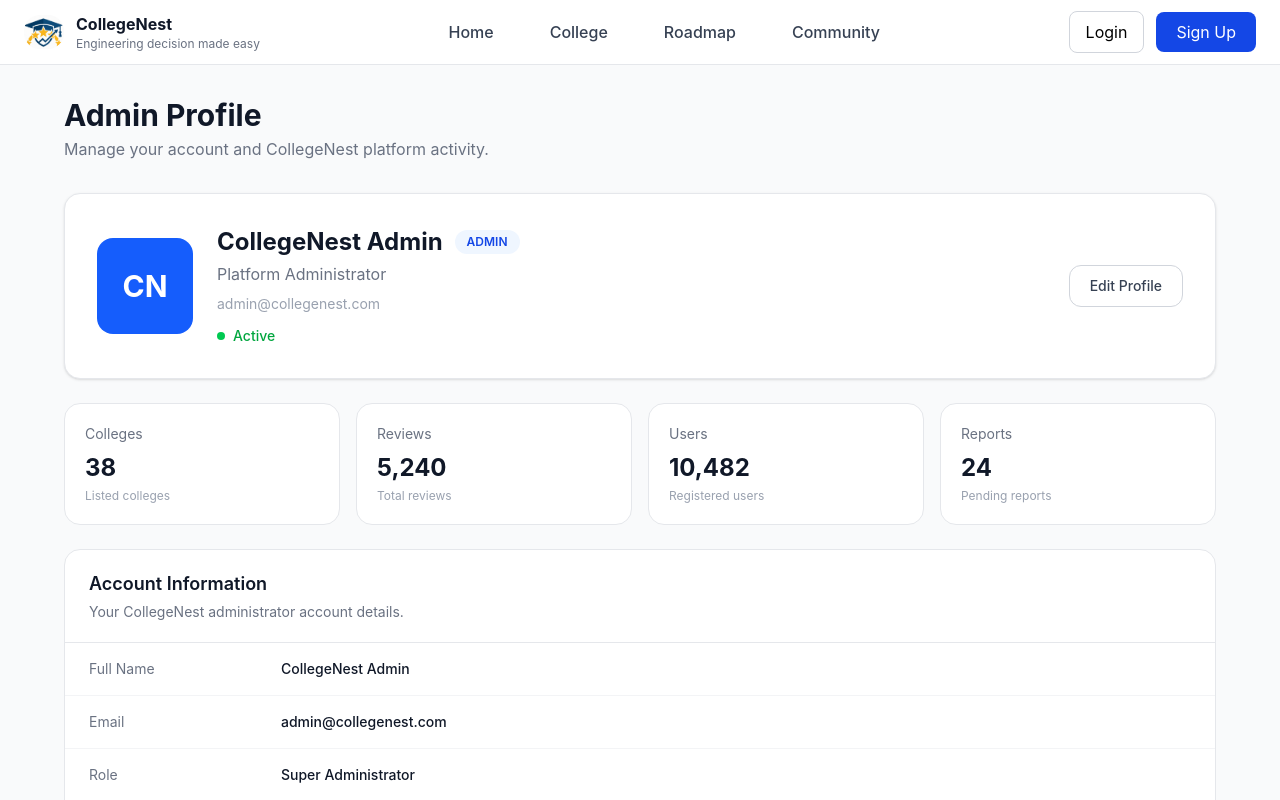
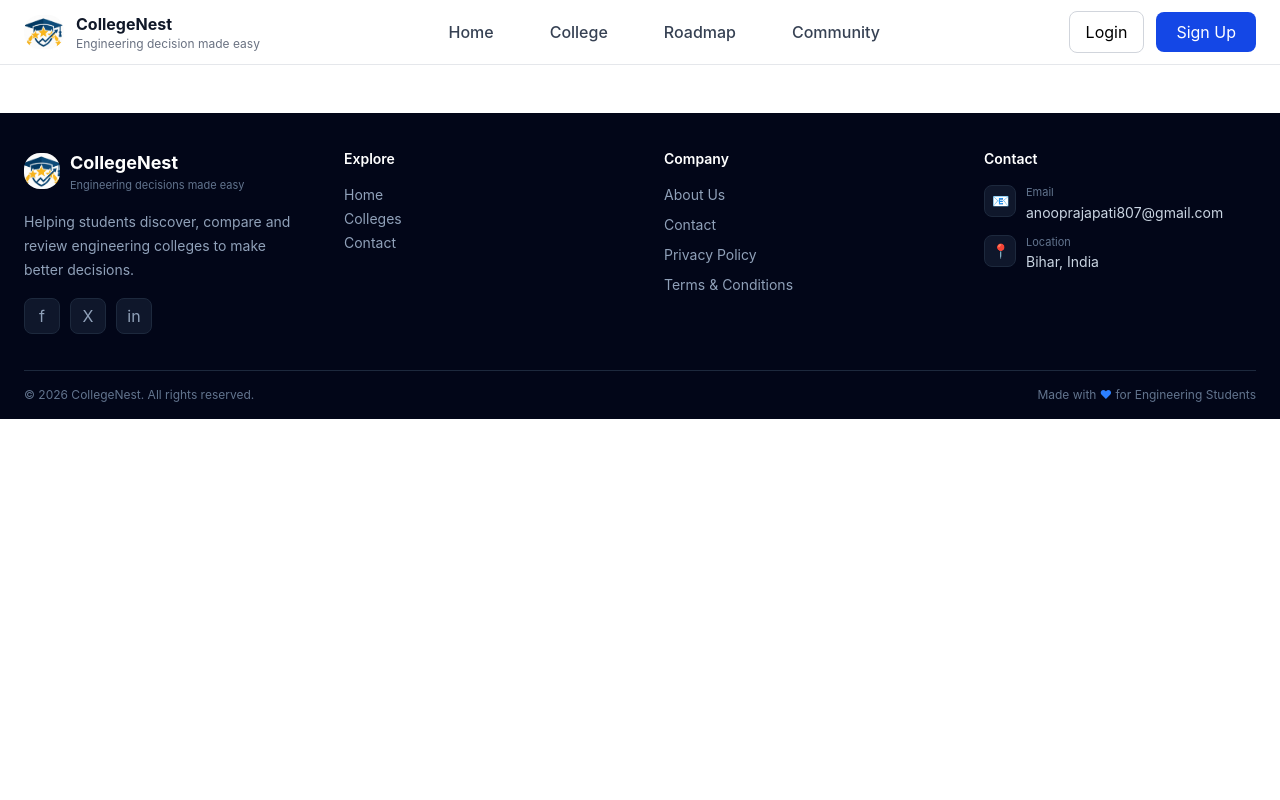
Before and after one commit to Anoopraja/CollegeNest, a React (Vite) app in the folder BCE-Bihar/: page /admin in a window 1280 px wide. Shown: the top 800 px of the page. Built offline with nearby package versions, Linux system fonts and the light colour scheme; no server answers.

Commit message:
admin page creating start

```diff
--- a/BCE-Bihar/src/App.jsx
+++ b/BCE-Bihar/src/App.jsx
@@ -45,7 +45,7 @@ function App() {
         <Route path='/syllabus' element={<Syllabus />} />
         <Route path='/chat' element={<ChatLive />} />
         <Route path='/profile/:id' element={<Profile />} />
-        <Route path='/admin' element={<AdminProfile />} />
+        {/* <Route path='/admin' element={<AdminProfile />} /> */}
         <Route path='/wheretostudy' element={<WhereToStudy />} />
       </Routes>
       <Footer />
--- a/BCE-Bihar/src/Components/pages/User/userAdminProfile.jsx
+++ b/BCE-Bihar/src/Components/pages/User/userAdminProfile.jsx
@@ -1,9 +1,28 @@
 import React from "react";
 import { useState } from "react";
+import api from "../../api/api.js";
 
 function AdminProfile() {
   const [isEditing, setIsEditing] = useState(false);
+  const [user, setUser] = useState([""]);
+  const [college, setCollege] = useState([""])
 
+  const getUser = async () => {
+    try {
+      const { data: userData } = await api.get("/user/alluser");
+      const { data: collegeData } = await api.get("/college");
+      console.log("USER DATA:", userData);
+      console.log("COLLEGE DATA:", collegeData);
+
+      setUser(userData.user);
+      setCollege(collegeData.college);
+
+    } catch (error) {
+      console.error("Error fetching data:", error);
+      setStats(null);
+      navigate("/user/login");
+    }
+  };
   return (
     <div className="min-h-screen bg-gray-50 py-8 px-4 sm:px-6 lg:px-8">
       <div className="max-w-6xl mx-auto">
@@ -77,7 +96,7 @@ function AdminProfile() {
 
           <StatCard
             title="Colleges"
-            value="38"
+            value={college?.length || 0}
             description="Listed colleges"
           />
 
@@ -89,7 +108,7 @@ function AdminProfile() {
 
           <StatCard
             title="Users"
-            value="10,482"
+            value={user?.length || 0}
             description="Registered users"
           />
 
```
